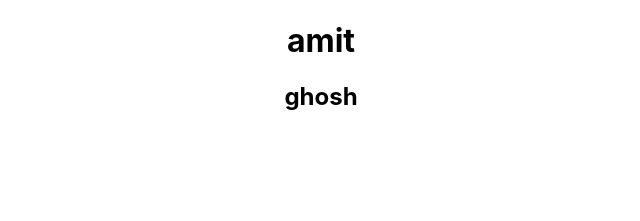
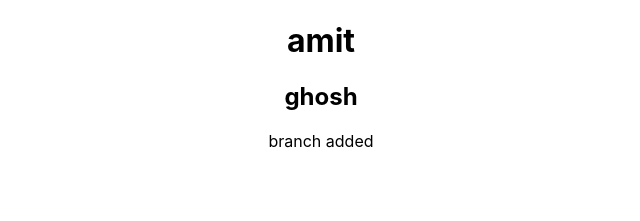
Before and after one commit to amit05c/max_fashion_clone, a React (Create React App) app: page / in a window 1280 px wide. Shown: the top 221 px of the page, without its empty margins (319-959 px from the left). Built offline with nearby package versions, Linux system fonts and the light colour scheme.

Commit message:
branchAdded

```diff
--- a/src/App.js
+++ b/src/App.js
@@ -6,6 +6,7 @@ function App() {
     <div className="App">
       <h1>amit</h1>
       <h2>ghosh</h2>
+      <p>branch added</p>
     </div>
   );
 }
```
